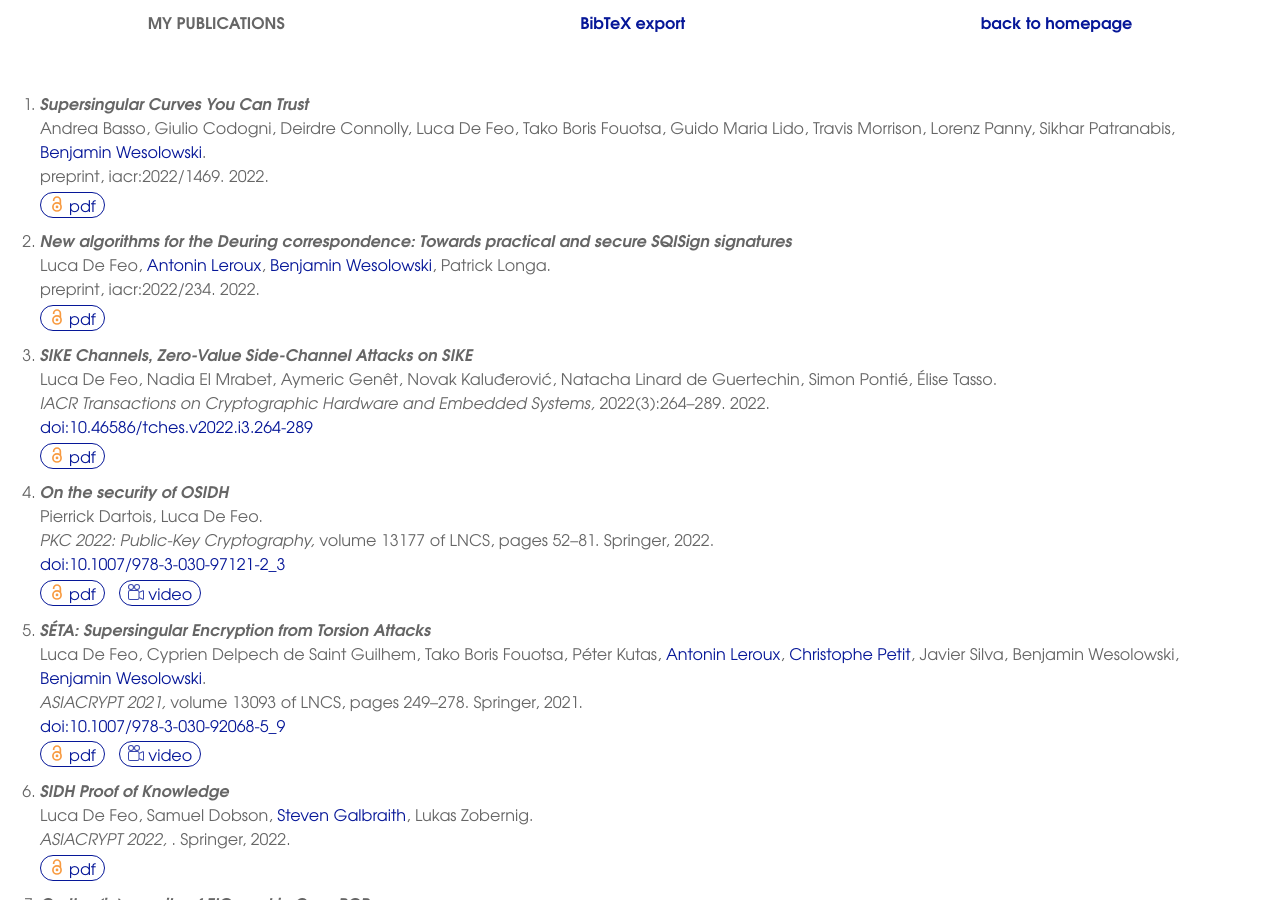
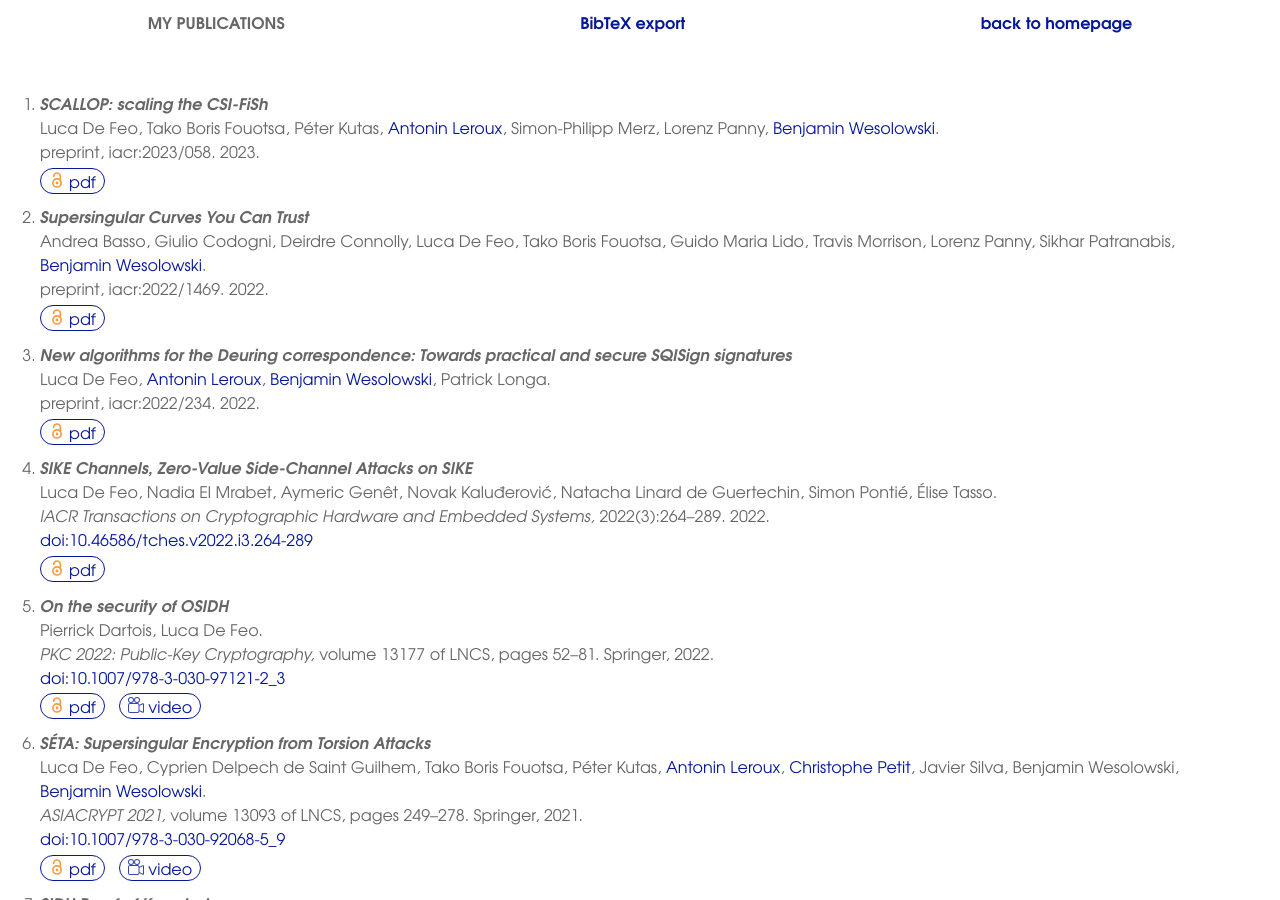
Before and after one commit to defeo/defeo.github.io, a Jekyll site: the page built from pubs.html, in a window 1280 px wide and 900 px high. Built offline with Jekyll 4.4.1, drawn with Linux system fonts in a browser that asks for light colours.

Commit message:
New paper

```diff
--- a/_data/papers.yaml
+++ b/_data/papers.yaml
@@ -1,4 +1,20 @@
 papers:
+  - type: preprint
+    title: 'SCALLOP: scaling the CSI-FiSh'
+    authors:
+      - me
+      - Tako Boris Fouotsa
+      - Péter Kutas
+      - aleroux
+      - Simon-Philipp Merz
+      - Lorenz Panny
+      - bweso
+    bibinfo:
+      id: 'iacr:2023/058'
+    download: 'https://eprint.iacr.org/2023/058.pdf'
+    date: 2023-1
+    year: 2023
+
   - type: preprint
     title: 'Supersingular Curves You Can Trust'
     authors:
```
